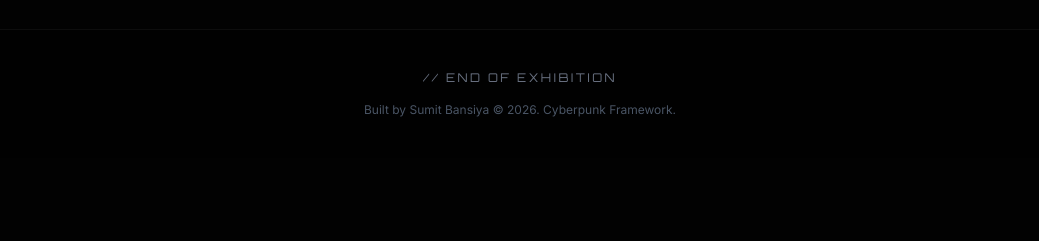
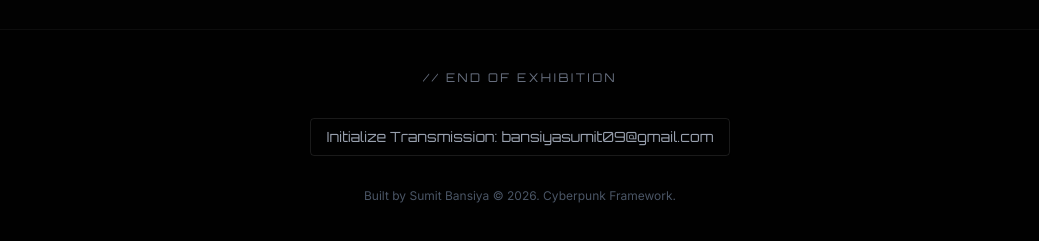
Before and after one commit to bansiyasumit/portfolia_sumit, a Next.js app: page / in a window 1280 px wide. Shown: the part 3292-3533 px from the top of the page, without its empty margins (120-1159 px from the left). Before the commit the page ends 3450 px from the top, so only its background shows below. Built offline with nearby package versions, Linux system fonts and the light colour scheme; no server answers.

Commit message:
feat: Add contact email to footer

```diff
--- a/src/app/page.tsx
+++ b/src/app/page.tsx
@@ -93,11 +93,18 @@ export default function Home() {
 
       {/* Footer */}
       <footer className="border-t border-white/5 py-10 mt-20 bg-black/50">
-        <div className="max-w-5xl mx-auto px-6 text-center">
-          <p className="font-orbitron text-gray-500 text-xs tracking-[0.2em] uppercase">
+        <div className="max-w-5xl mx-auto px-6 flex flex-col items-center text-center">
+          <p className="font-orbitron text-gray-500 text-xs tracking-[0.2em] uppercase mb-6">
             // END OF EXHIBITION
           </p>
-          <p className="font-inter text-gray-600 text-xs mt-4">
+
+          <div className="flex gap-6 mb-8 mt-2">
+            <a href="mailto:bansiyasumit09@gmail.com" className="font-orbitron text-sm text-gray-400 hover:text-[#00f3ff] transition-colors border border-white/10 hover:border-[#00f3ff]/50 px-4 py-2 rounded-sm backdrop-blur-sm">
+              Initialize Transmission: bansiyasumit09@gmail.com
+            </a>
+          </div>
+
+          <p className="font-inter text-gray-600 text-xs">
             Built by Sumit Bansiya © 2026. Cyberpunk Framework.
           </p>
         </div>
```
